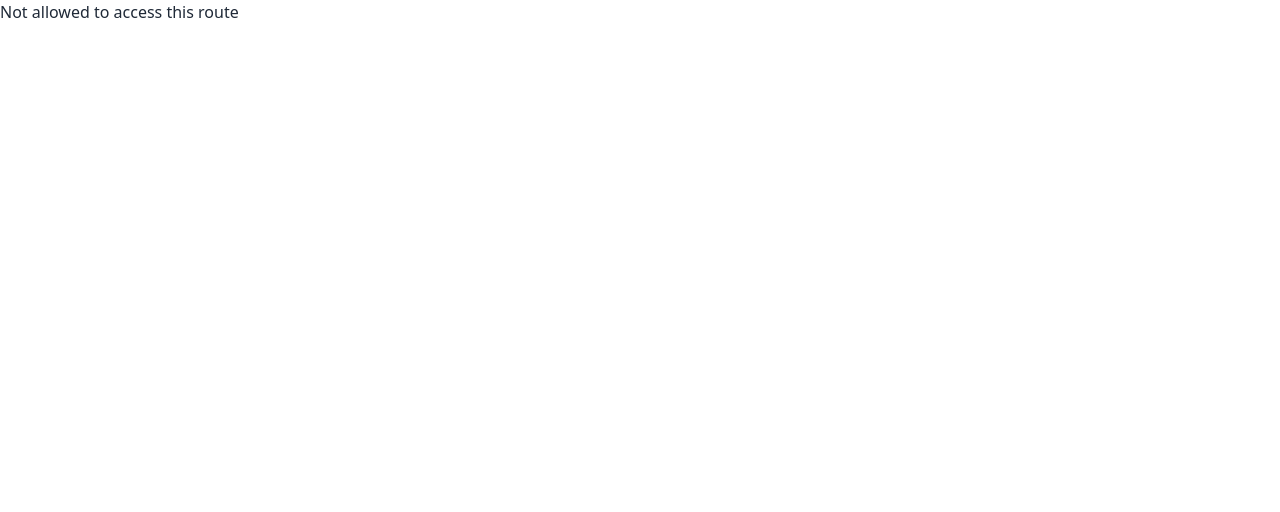
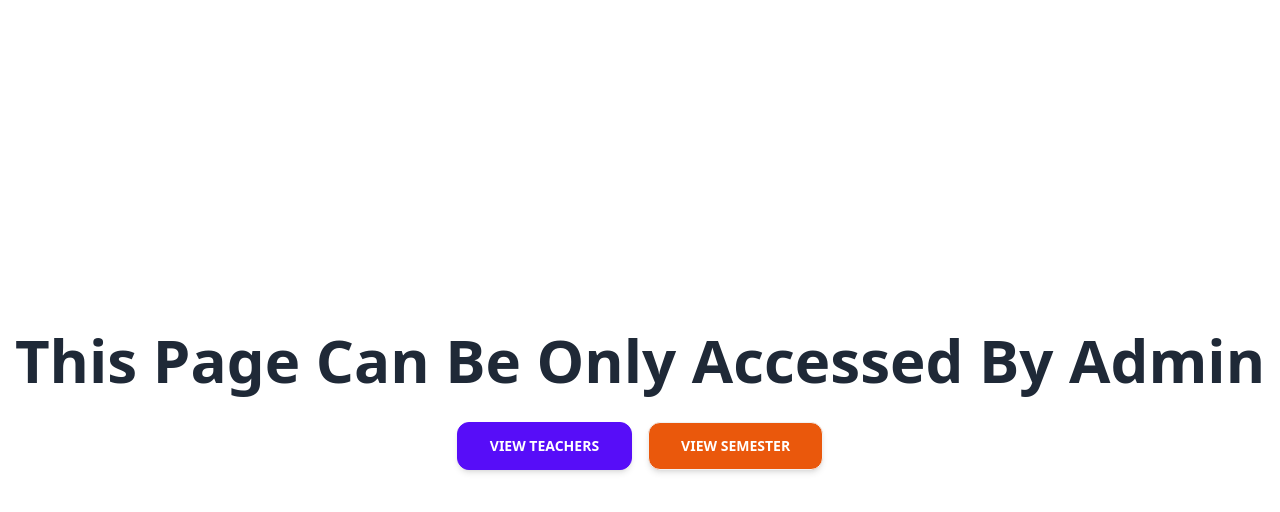
Before and after one commit to ramesh-kunwar/StudentFeedbackSystem, a React (Vite) app in the folder frontend/: page /admin/dashboard in a window 1280 px wide. Shown: the top 512 px of the page. Built offline with nearby package versions, Linux system fonts and the light colour scheme.

Commit message:
Admin Private Route

```diff
--- a/frontend/src/components/AdminRoute.jsx
+++ b/frontend/src/components/AdminRoute.jsx
@@ -3,7 +3,7 @@ import { useSelector } from "react-redux";
 import { Navigate, Outlet } from "react-router-dom";
 import Navbar from "./Navbar/Navbar";
 import { ToastContainer } from "react-toastify";
-
+import { Link } from "react-router-dom";
 const AdminRoute = () => {
   const { userInfo } = useSelector((state) => state.auth);
   return (
@@ -15,7 +15,25 @@ const AdminRoute = () => {
           <Outlet />
         </>
       ) : (
-        <h1>Not allowed to access this route</h1>
+        <div className=" container mx-auto flex place-items-center h-screen justify-center">
+          <div>
+            <h1 className="text-6xl font-bold ">
+              This Page Can Be Only Accessed By Admin
+            </h1>
+            <div className="flex gap-4 text-center justify-center mt-8">
+              <Link to="/teachers">
+                <button className=" block shadow-md px-4 py-3 md:px-8 md:py-4 btn btn-primary text-white rounded-lg md:rounded-xl">
+                  View Teachers
+                </button>
+              </Link>
+              <Link to={"/semester"}>
+                <button className=" block shadow-md px-4 py-3 md:px-8 md:py-4 btn bg-orange-600 hover:bg-orange-500 text-white rounded-lg md:rounded-xl">
+                  View Semester
+                </button>
+              </Link>
+            </div>
+          </div>
+        </div>
       )}
     </>
   );
```
